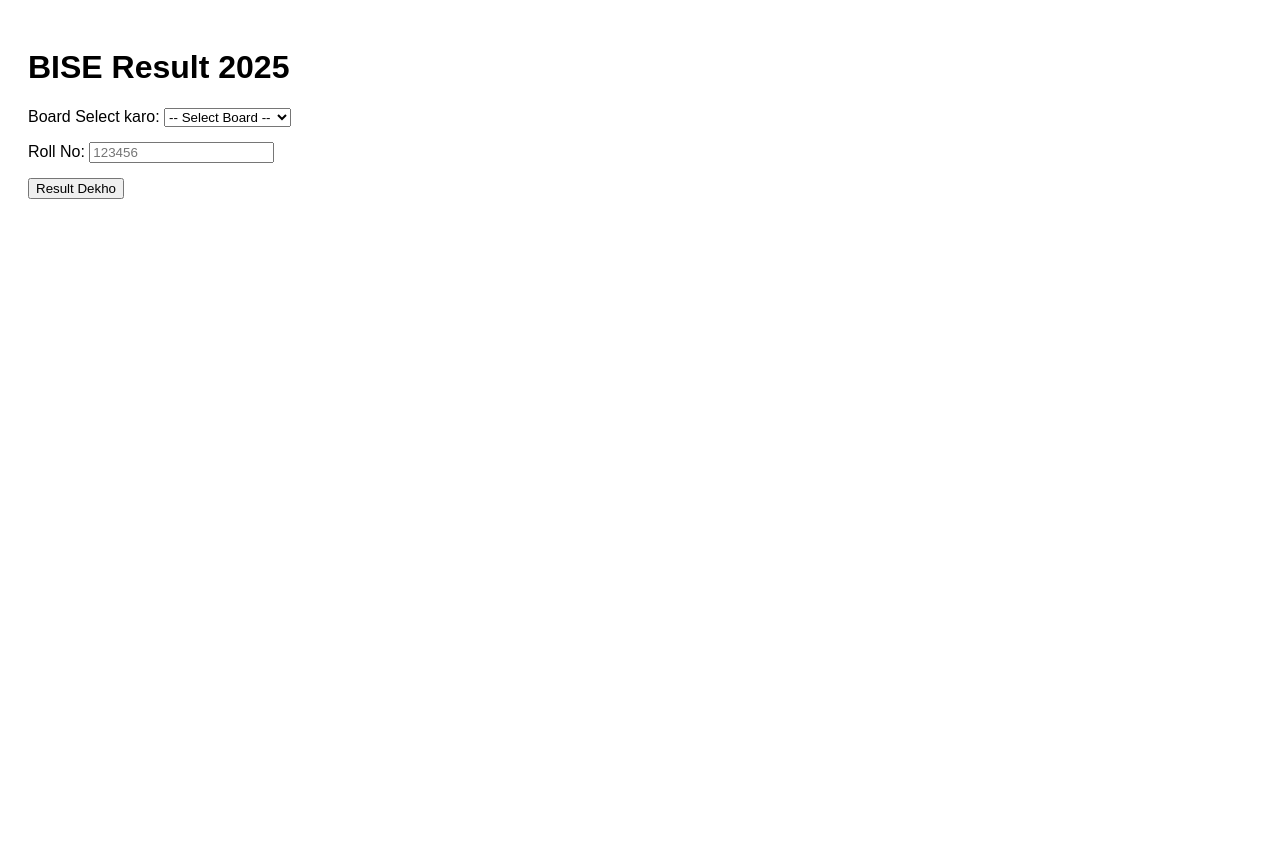
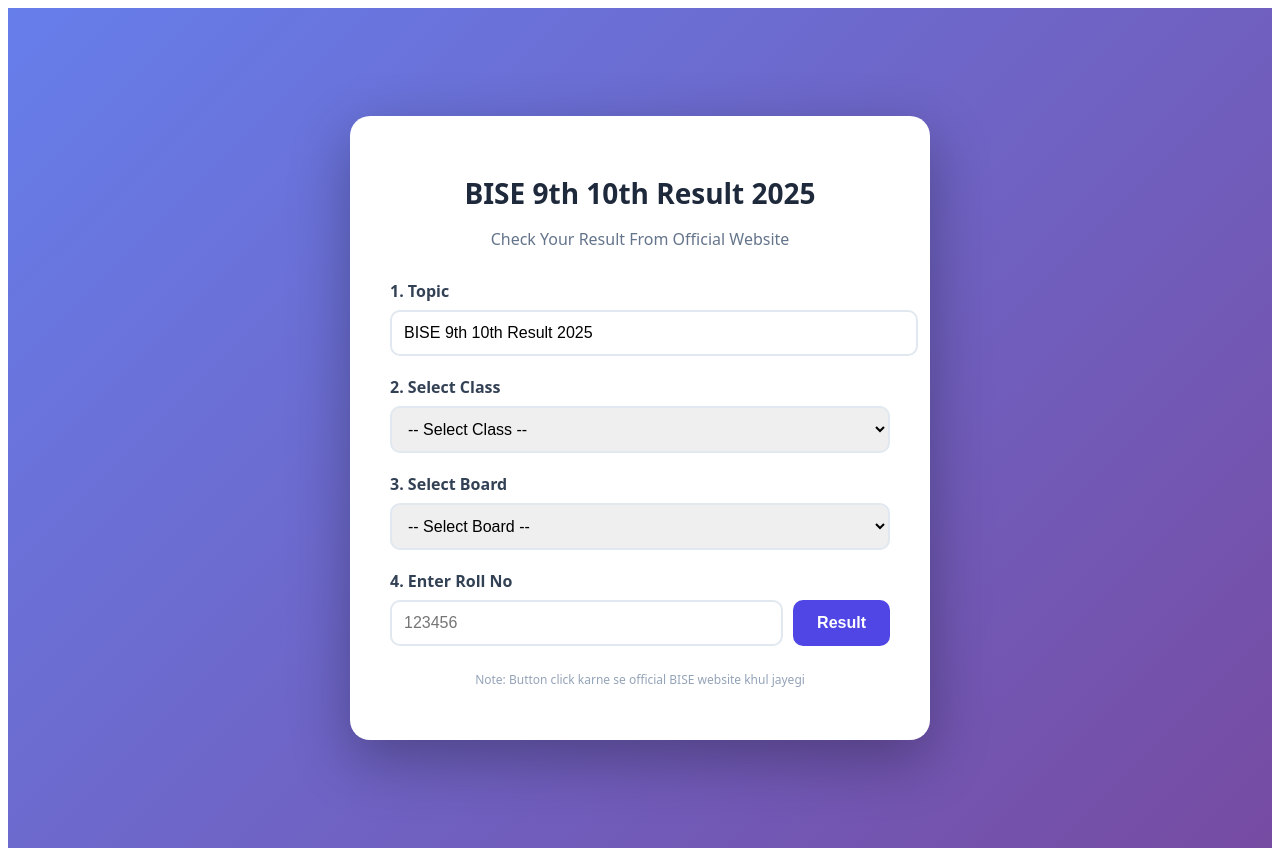
Before and after one commit to jerryjerry0622797-boop/Punjab-board-result-2026, a Next.js app: page / in a window 1280 px wide. Before the commit the page ends 800 px from the top, so only its background shows below. Built offline with nearby package versions, Linux system fonts and the light colour scheme.

Commit message:
Update page.js

```diff
--- a/app/page.js
+++ b/app/page.js
@@ -1,49 +1,88 @@
-'use client';
-import { useState } from 'react';
+'use client'
+import { useState } from 'react'
+import Head from 'next/head'
 
-export default function Home() {
-  const [rollNo, setRollNo] = useState('');
-  const [selectedBoard, setSelectedBoard] = useState('');
+export default function Page() {
+  const [topic, setTopic] = useState('BISE 9th 10th Result 2025')
+  const [className, setClassName] = useState('')
+  const [board, setBoard] = useState('')
+  const [roll, setRoll] = useState('')
 
-  const boards = [
-    { name: "BISE Lahore", url: "https://www.biselahore.com" },
-    { name: "BISE Gujranwala", url: "https://www.bisegrw.com" },
-    { name: "BISE Faisalabad", url: "https://www.bisefsd.edu.pk" },
-    { name: "BISE Multan", url: "https://www.bisemultan.edu.pk" },
-    { name: "BISE Rawalpindi", url: "https://www.biserwp.edu.pk" },
-    { name: "BISE Sargodha", url: "https://www.bisesargodha.edu.pk" },
-    { name: "BISE Bahawalpur", url: "https://www.bisebwp.edu.pk" },
-    { name: "BISE Sahiwal", url: "https://www.bisesahiwal.edu.pk" },
-    { name: "BISE DG Khan", url: "https://www.bisedgkhan.edu.pk" },
-  ];
+  const boards = {
+    "Lahore": "https://www.biselahore.com",
+    "Gujranwala": "https://www.bisegrw.com",
+    "Faisalabad": "https://www.bisefsd.edu.pk",
+    "Multan": "https://www.bisemultan.edu.pk",
+    "Rawalpindi": "https://www.biserwp.edu.pk",
+    "Sargodha": "https://www.bisesargodha.edu.pk",
+    "Bahawalpur": "https://www.bisebwp.edu.pk",
+    "Sahiwal": "https://www.bisesahiwal.edu.pk",
+    "DG Khan": "https://www.bisedgkhan.edu.pk"
+  }
 
-  const handleSubmit = (e) => {
-    e.preventDefault();
-    if(!selectedBoard) return alert("Pehle Board select karo");
-    const boardData = boards.find(b => b.name === selectedBoard);
-    window.open(boardData.url, '_blank'); // Official site naye tab me
+  function checkResult(e) {
+    e.preventDefault()
+    if(!board) return alert('Pehle Board select karo')
+    window.open(boards[board], '_blank') // Official website naye tab me
   }
 
   return (
-    <main style={{padding: '20px', fontFamily: 'Arial'}}>
-      <h1>BISE Result 2025</h1>
+    <>
+      <Head>
+        <title>BISE Result 2025 - Official Punjab Board Result Online</title>
+        <meta name="description" content="Check BISE 9th and 10th Class Result 2025 online. Select your Board, Class and Roll Number to get result from official BISE website. Lahore, Multan, Faisalabad, Gujranwala and all Punjab Boards." />
+        <meta name="keywords" content="BISE Result 2025, Punjab Board Result, 9th Class Result, 10th Class Result, biselahore.com, bise result online" />
+        <meta name="viewport" content="width=device-width, initial-scale=1" />
+      </Head>
 
-      <form onSubmit={handleSubmit}>
-        <div style={{marginBottom: '15px'}}>
-          <label>Board Select karo: </label>
-          <select value={selectedBoard} onChange={(e) => setSelectedBoard(e.target.value)} required>
-            <option value="">-- Select Board --</option>
-            {boards.map((board) => <option key={board.name}>{board.name}</option>)}
+      <main style={{minHeight: '100vh', background: 'linear-gradient(135deg, #667eea 0%, #764ba2 100%)', display: 'flex', alignItems: 'center', justifyContent: 'center', padding: '20px', fontFamily: 'system-ui, sans-serif'}}>
+
+        <div style={{background: 'white', borderRadius: '20px', boxShadow: '0 20px 60px rgba(0,0,0,0.3)', padding: '40px', width: '100%', maxWidth: '500px'}}>
+
+          <h1 style={{textAlign: 'center', fontSize: '28px', fontWeight: '800', color: '#1e293b', marginBottom: '8px'}}>{topic}</h1>
+          <p style={{textAlign: 'center', color: '#64748b', marginBottom: '30px'}}>Check Your Result From Official Website</p>
+
+          <form onSubmit={checkResult} style={{display: 'flex', flexDirection: 'column', gap: '20px'}}>
+
+            {/* 1. TOPIC */}
+            <div>
+              <label style={{fontWeight: '600', color: '#334155', display: 'block', marginBottom: '8px'}}>1. Topic</label>
+              <input type="text" value={topic} onChange={e => setTopic(e.target.value)} style={{width: '100%', padding: '12px', border: '2px solid #e2e8f0', borderRadius: '10px', fontSize: '16px'}} />
+            </div>
+
+            {/* 2. SELECTED CLASS */}
+            <div>
+              <label style={{fontWeight: '600', color: '#334155', display: 'block', marginBottom: '8px'}}>2. Select Class</label>
+              <select value={className} onChange={e => setClassName(e.target.value)} required style={{width: '100%', padding: '12px', border: '2px solid #e2e8f0', borderRadius: '10px', fontSize: '16px'}}>
+                <option value="">-- Select Class --</option>
+                <option value="9th">9th Class</option>
+                <option value="10th">10th Class</option>
               </select>
             </div>
 
-        <div style={{marginBottom: '15px'}}>
-          <label>Roll No: </label>
-          <input type="text" value={rollNo} onChange={(e) => setRollNo(e.target.value)} required placeholder="123456" />
+            {/* 3. SELECTED BOARD */}
+            <div>
+              <label style={{fontWeight: '600', color: '#334155', display: 'block', marginBottom: '8px'}}>3. Select Board</label>
+              <select value={board} onChange={e => setBoard(e.target.value)} required style={{width: '100%', padding: '12px', border: '2px solid #e2e8f0', borderRadius: '10px', fontSize: '16px'}}>
+                <option value="">-- Select Board --</option>
+                {Object.keys(boards).map(b => <option key={b}>{b}</option>)}
+              </select>
             </div>
 
-        <button type="submit">Result Dekho</button>
+            {/* 4. ROLL NUMBER + BUTTON */}
+            <div>
+              <label style={{fontWeight: '600', color: '#334155', display: 'block', marginBottom: '8px'}}>4. Enter Roll No</label>
+              <div style={{display: 'flex', gap: '10px'}}>
+                <input type="text" placeholder="123456" value={roll} onChange={e => setRoll(e.target.value)} required style={{flex: 1, padding: '12px', border: '2px solid #e2e8f0', borderRadius: '10px', fontSize: '16px'}} />
+                <button type="submit" style={{padding: '12px 24px', background: '#4f46e5', color: 'white', border: 'none', borderRadius: '10px', fontWeight: '700', cursor: 'pointer', fontSize: '16px'}}>Result</button>
+              </div>
+            </div>
+
           </form>
+
+          <p style={{textAlign: 'center', fontSize: '12px', color: '#94a3b8', marginTop: '25px'}}>Note: Button click karne se official BISE website khul jayegi</p>
+        </div>
       </main>
-  );
+    </>
+  )
 }
```
Lines whose indentation alone changed are shown as unchanged.
